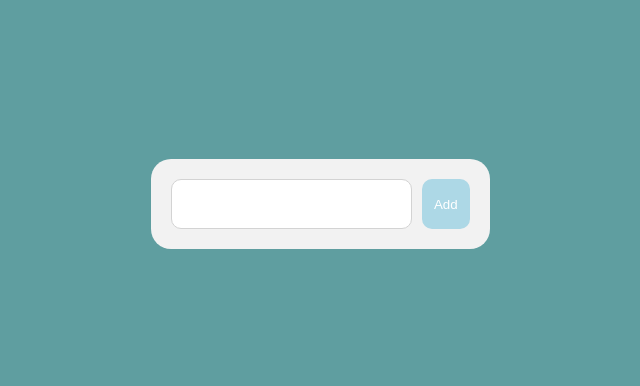
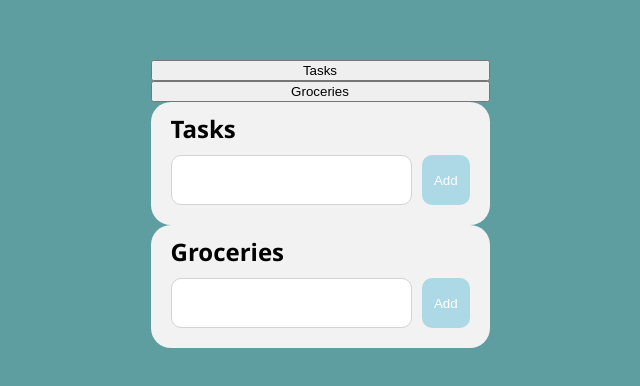
Before and after one commit to lawrencechan27/vue-todo, a Vue app: page / in a window 1280 px wide. Shown: the part 196-582 px from the top of the page, without its empty margins (320-960 px from the left). Built offline with nearby package versions, Linux system fonts and the light colour scheme.

Commit message:
Working on adding ability to create multiple lists

```diff
--- a/data/db.json
+++ b/data/db.json
@@ -1,9 +1,9 @@
 {
     "todos": [
 
-        { "text": "Placeholder To-do Item", "id": "crypto.randomUUID()", "done":false },
-        { "text": "Blah blah blah", "id": "crypto.randomUUID()", "done":false },
-        { "text": "Third placeholder item", "id": "crypto.randomUUID()", "done":false }
+        { "text": "Placeholder 1", "id": "crypto.randomUUID()", "done":false },
+        { "text": "Placeholder 2", "id": "crypto.randomUUID()", "done":false },
+        { "text": "Placeholder 3", "id": "crypto.randomUUID()", "done":false }
 
     ]
 }
--- a/src/App.vue
+++ b/src/App.vue
@@ -1,200 +1,10 @@
 <script setup>
-import { onMounted, ref } from 'vue'
-
-const todos = ref([])
-
-function fetchTodos() {
-  const savedTodoList = JSON.parse(localStorage.getItem("todos"))
-  if (savedTodoList) {
-    todos.value = savedTodoList
-  }
-}
-
-
-
-function saveTodosToLocalStorage() {
-  localStorage.setItem("todos", JSON.stringify(todos.value))
-}
-
-
-const inputText = ref(null)
-
-// Adding
-function addTodo() {
-  todos.value.push({ text: inputText.value, id: crypto.randomUUID(), done: false })
-  inputText.value = ""
-  saveTodosToLocalStorage()
-}
-// Editing
-const editText = ref(null)
-const editing = ref(null)
-function editTodo(todo) {
-  editText.value = todo.text
-  editing.value = todo
-}
-function saveEdit(todo) {
-  todo.text = editText.value
-  editing.value = null
-  editText.value = null
-  saveTodosToLocalStorage()
-}
-// Removing
-function removeTodo(todo) {
-  todos.value = todos.value.filter((i) => i != todo)
-  saveTodosToLocalStorage()
-}
-// Other way of writing same function
-const removeTodo2 = (todo) => {
-  todos.value = todos.value.filter((i) => i != todo)
-}
-
-onMounted(() => {
-  fetchTodos();
-})
-
-
-// json-server mounting
-// onMounted(() => {
-//   fetch("http://localhost:3000/todos")
-//     .then((res) => res.json())
-//     .then((data) => todos.value = data)
-//     .catch((err) => console.log(err.message))
-// })
-
-
+import Todo from './components/Todo.vue'
 </script>
 
-
 <template>
-  <div class="wrapper">
-    <div class="list">
-      <div class="todo" v-for="todo in todos" :key="todo.id" :class="todo.done ? 'completed' : ''">
-        <div v-if="editing != todo">{{ todo.text }}</div>
-        <div v-else><input type="text" v-model="editText" class="editField" /></div>
-        <div>
-          <!-- Editing -->
-          <button v-if="editing != todo" @click="editTodo(todo)">E</button>
-          <button v-else @click="saveEdit(todo)" class="saveBtn">S</button>
-          <!-- Removing -->
-          <button @click="removeTodo(todo)">X</button>
-          <!-- Completing -->
-          <button @click="todo.done = !todo.done;  saveTodosToLocalStorage()">C</button>
-        </div>
-      </div>
-    </div>
-    <div class="input">
-      <input type="text" v-model="inputText" /><button @click="addTodo">Add</button>
-    </div>
-  </div>
+  <Todo />
 </template>
 
-
 <style>
-body {
-  padding: 0;
-  margin: 0;
-  width: 100vw;
-  height: 100vh;
-  background-color: cadetblue;
-  display: grid;
-  align-items: center;
-  justify-content: center;
-}
-
-.wrapper {
-  background-color: #f2f2f2;
-  padding: 20px;
-  border-radius: 20px;
-  font-family: 'Segoe UI', Tahoma, Geneva, Verdana, sans-serif;
-}
-
-.todo {
-  width: 600px;
-  margin: 0 0 10px;
-  padding: 10px;
-  box-sizing: border-box;
-  border-radius: 10px;
-  box-shadow: 2px 2px 4px rgba(0, 0, 0, 0.1);
-  background-color: white;
-  display: flex;
-  justify-content: space-between;
-  align-items: center;
-  text-align: left;
-}
-
-.editField {
-  background-color: #f2f2f2;
-  padding: 5px;
-  box-sizing: border-box;
-  font-size: 1rem;
-  border-radius: 5px;
-  border: none;
-  margin-right: 10px;
-  width: 450px;
-}
-
-.todo button {
-  color: white;
-  background-color: wheat;
-  width: 30px;
-  height: 30px;
-  padding: 0;
-  transition: 0.5s;
-  border-radius: 10px;
-  cursor: pointer;
-  border: none;
-  margin-left: 8px;
-}
-
-.todo button:hover {
-  background-color: lightsalmon;
-  transition: 0.5s;
-}
-
-.todo .saveBtn {
-  background-color: lightblue;
-}
-
-.todo .saveBtn:hover {
-  background-color: lightseagreen;
-}
-
-
-.input {
-  display: flex;
-  justify-content: space-between;
-}
-
-.input input {
-  height: 50px;
-  padding: 10px;
-  box-sizing: border-box;
-  font-size: 1rem;
-  border-radius: 10px;
-  border: 1px solid lightgrey;
-  width: 100%;
-  margin-right: 10px;
-}
-
-.input button {
-  color: white;
-  background: lightblue;
-  width: 60px;
-  height: 50px;
-  padding: 0;
-  transition: 0.5s;
-  border-radius: 10px;
-  cursor: pointer;
-  border: none;
-}
-
-.input button:hover {
-  background: lightseagreen;
-  transition: 0.5s;
-}
-
-.completed {
-  background-color: lightyellow;
-  text-decoration: line-through;
-}
 </style>
--- /dev/null
+++ b/src/components/List.vue
@@ -0,0 +1,197 @@
+<script setup>
+import { onMounted, ref } from 'vue'
+
+defineProps({
+    list: String
+})
+
+const todos = ref([])
+
+function fetchTodos() {
+  const savedTodoList = JSON.parse(localStorage.getItem("todos"))
+  if (savedTodoList) {
+    todos.value = savedTodoList
+  }
+}
+
+function saveTodosToLocalStorage() {
+  localStorage.setItem("todos", JSON.stringify(todos.value))
+}
+
+const inputText = ref(null)
+
+// Adding
+function addTodo() {
+  todos.value.push({ text: inputText.value, id: crypto.randomUUID(), done: false })
+  inputText.value = ""
+  saveTodosToLocalStorage()
+}
+// Editing
+const editText = ref(null)
+const editing = ref(null)
+function editTodo(todo) {
+  editText.value = todo.text
+  editing.value = todo
+}
+function saveEdit(todo) {
+  todo.text = editText.value
+  editing.value = null
+  editText.value = null
+  saveTodosToLocalStorage()
+}
+// Removing
+function removeTodo(todo) {
+  todos.value = todos.value.filter((i) => i != todo)
+  saveTodosToLocalStorage()
+}
+// Other way of writing same function
+const removeTodo2 = (todo) => {
+  todos.value = todos.value.filter((i) => i != todo)
+}
+
+onMounted(() => {
+  fetchTodos();
+})
+
+
+// json-server mounting
+// onMounted(() => {
+//   fetch("http://localhost:3000/todos")
+//     .then((res) => res.json())
+//     .then((data) => todos.value = data)
+//     .catch((err) => console.log(err.message))
+// })
+
+
+</script>
+
+
+<template>
+  <div class="wrapper">
+    <h1>{{ list }}</h1>
+    <div class="list">
+      <div class="todo" v-for="todo in todos" :key="todo.id" :class="todo.done ? 'completed' : ''">
+        <div v-if="editing != todo">{{ todo.text }}</div>
+        <div v-else><input type="text" v-model="editText" class="editField" /></div>
+        <div>
+          <!-- Editing -->
+          <button v-if="editing != todo" @click="editTodo(todo)">E</button>
+          <button v-else @click="saveEdit(todo)" class="saveBtn">S</button>
+          <!-- Removing -->
+          <button @click="removeTodo(todo)">X</button>
+          <!-- Completing -->
+          <button @click="todo.done = !todo.done;  saveTodosToLocalStorage()">C</button>
+        </div>
+      </div>
+    </div>
+    <div class="input">
+      <input type="text" v-model="inputText" /><button @click="addTodo">Add</button>
+    </div>
+  </div>
+</template>
+
+
+<style scoped>
+.wrapper {
+  background-color: #f2f2f2;
+  padding: 10px 20px 20px 20px;
+  border-radius: 20px;
+  font-family: 'Segoe UI', Tahoma, Geneva, Verdana, sans-serif;
+}
+
+h1{
+    margin:0 0 10px 0;
+    padding:0;
+    font-size:1.5rem;
+}
+
+.todo {
+  width: 100%;
+  margin: 0 0 10px;
+  padding: 10px;
+  box-sizing: border-box;
+  border-radius: 10px;
+  box-shadow: 2px 2px 4px rgba(0, 0, 0, 0.1);
+  background-color: white;
+  display: flex;
+  justify-content: space-between;
+  align-items: center;
+  text-align: left;
+}
+
+.editField {
+  background-color: #f2f2f2;
+  padding: 5px;
+  box-sizing: border-box;
+  font-size: 1rem;
+  border-radius: 5px;
+  border: none;
+  margin-right: 10px;
+  width: 450px;
+}
+
+.todo button {
+  color: white;
+  background-color: wheat;
+  width: 30px;
+  height: 30px;
+  padding: 0;
+  transition: 0.5s;
+  border-radius: 10px;
+  cursor: pointer;
+  border: none;
+  margin-left: 8px;
+}
+
+.todo button:hover {
+  background-color: lightsalmon;
+  transition: 0.5s;
+}
+
+.todo .saveBtn {
+  background-color: lightblue;
+}
+
+.todo .saveBtn:hover {
+  background-color: lightseagreen;
+}
+
+
+.input {
+  display: flex;
+  justify-content: space-between;
+}
+
+.input input {
+  height: 50px;
+  padding: 10px;
+  box-sizing: border-box;
+  font-size: 1rem;
+  border-radius: 10px;
+  border: 1px solid lightgrey;
+  width: 100%;
+  margin-right: 10px;
+}
+
+.input button {
+  color: white;
+  background: lightblue;
+  width: 60px;
+  height: 50px;
+  padding: 0;
+  transition: 0.5s;
+  border-radius: 10px;
+  cursor: pointer;
+  border: none;
+}
+
+.input button:hover {
+  background: lightseagreen;
+  transition: 0.5s;
+}
+
+.completed {
+  background-color: lightyellow;
+  text-decoration: line-through;
+}
+</style>
--- /dev/null
+++ b/src/components/Navigation.vue
@@ -0,0 +1,32 @@
+<script setup>
+import { ref } from 'vue'
+// Define props passed from parent component (lists)
+defineProps({
+    lists: Array
+})
+
+const currentList = ref("Tasks");
+
+const changeList = (list) => {
+    currentList.value = list
+    console.log(currentList.value)
+}
+</script>
+
+<template>
+    <div class="wrapper">
+        <button v-for="list in lists" class="button" @click="changeList(list)">
+            {{ list }}
+        </button>
+    </div>
+</template>
+
+<style scoped>
+.wrapper {
+    display: grid;
+}
+
+.button {
+    width:100%;
+}
+</style>
--- /dev/null
+++ b/src/components/Todo.vue
@@ -0,0 +1,37 @@
+<script setup>
+import { ref } from 'vue';
+import Navigation from './Navigation.vue'
+import List from './List.vue'
+
+const lists = ref(["Tasks", "Groceries"])
+
+const todos = ref([
+    { text: "Tasks 1", id: "crypto.randomUUID()", done: false, list: "Tasks" },
+    { text: "Tasks 2", id: "crypto.randomUUID()", done: false, list: "Tasks" },
+    { text: "Tasks 3", id: "crypto.randomUUID()", done: false, list: "Tasks" },
+    { text: "Groceries 1", id: "crypto.randomUUID()", done: false, list: "Groceries" },
+    { text: "Groceries 2", id: "crypto.randomUUID()", done: false, list: "Groceries" },
+    { text: "Groceries 3", id: "crypto.randomUUID()", done: false, list: "Groceries" },
+])
+
+</script>
+
+<template>
+    <Navigation :lists="lists" />
+    <div v-for="list in lists">
+        <List :list="list" />
+    </div>
+</template>
+
+<style>
+body {
+    padding: 0;
+    margin: 0;
+    width: 100vw;
+    height: 100vh;
+    background-color: cadetblue;
+    display: grid;
+    align-items: center;
+    justify-content: center;
+}
+</style>
```
